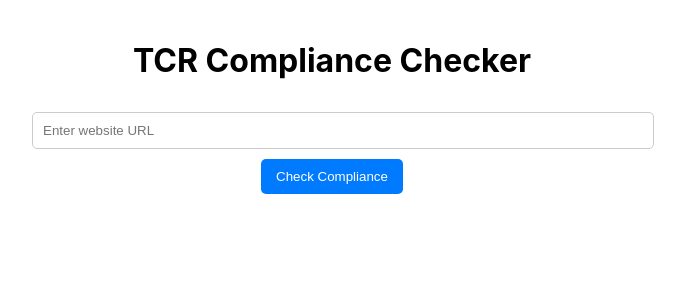
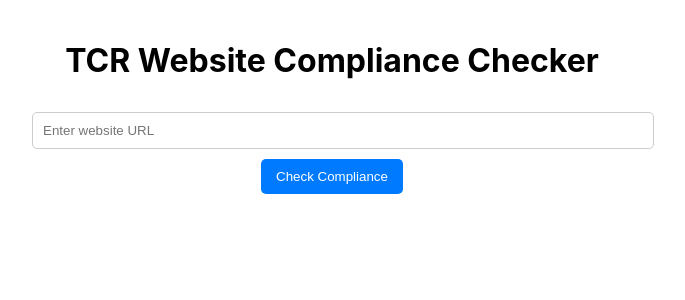
Before and after one commit to dher405/frontend, a React (Create React App) app: page / in a window 1280 px wide. Shown: the top 300 px of the page, without its empty margins (308-993 px from the left). Built offline with nearby package versions, Linux system fonts and the light colour scheme.

Commit message:
Update ComplianceChecker.jsx

```diff
--- a/src/ComplianceChecker.jsx
+++ b/src/ComplianceChecker.jsx
@@ -49,7 +49,7 @@ const ComplianceChecker = () => {
 
   return (
     <div className="container">
-      <h1>TCR Compliance Checker</h1>
+      <h1>TCR Website Compliance Checker</h1>
       <input
         type="text"
         value={websiteUrl}
```
